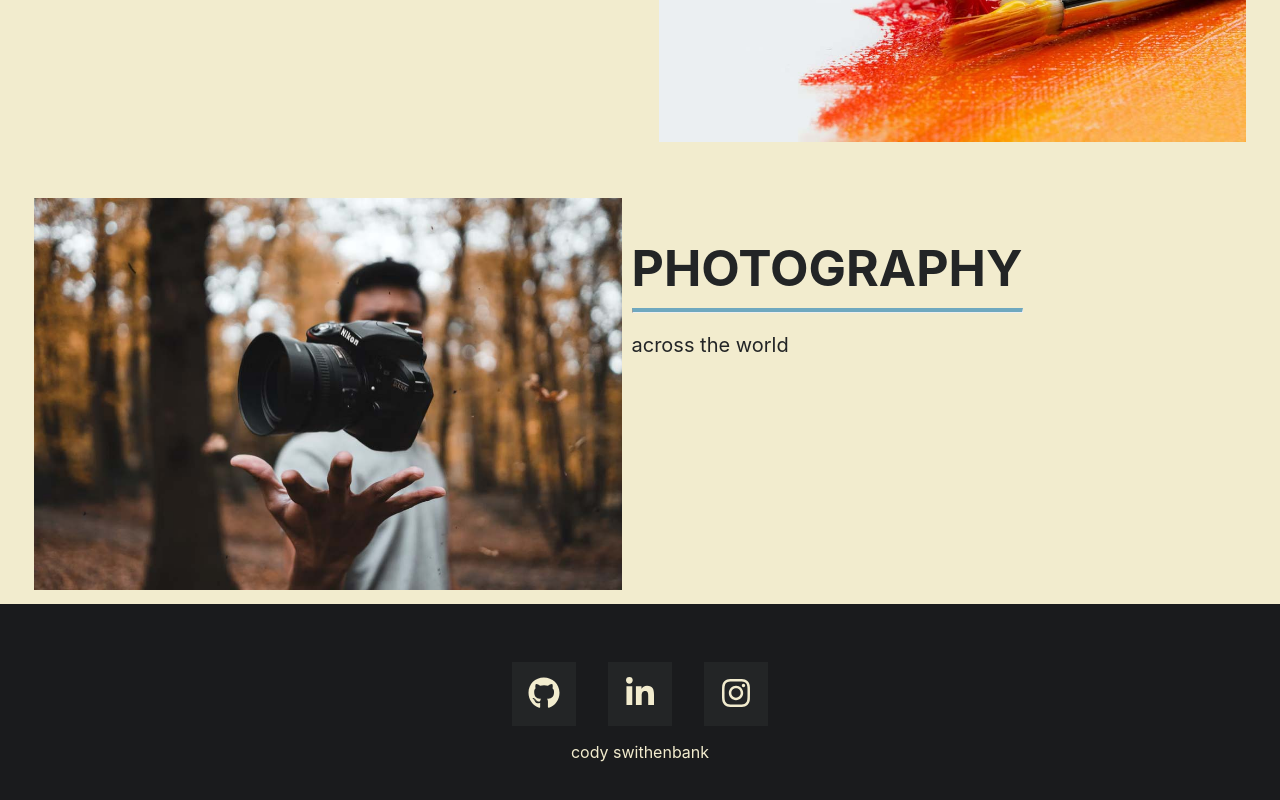
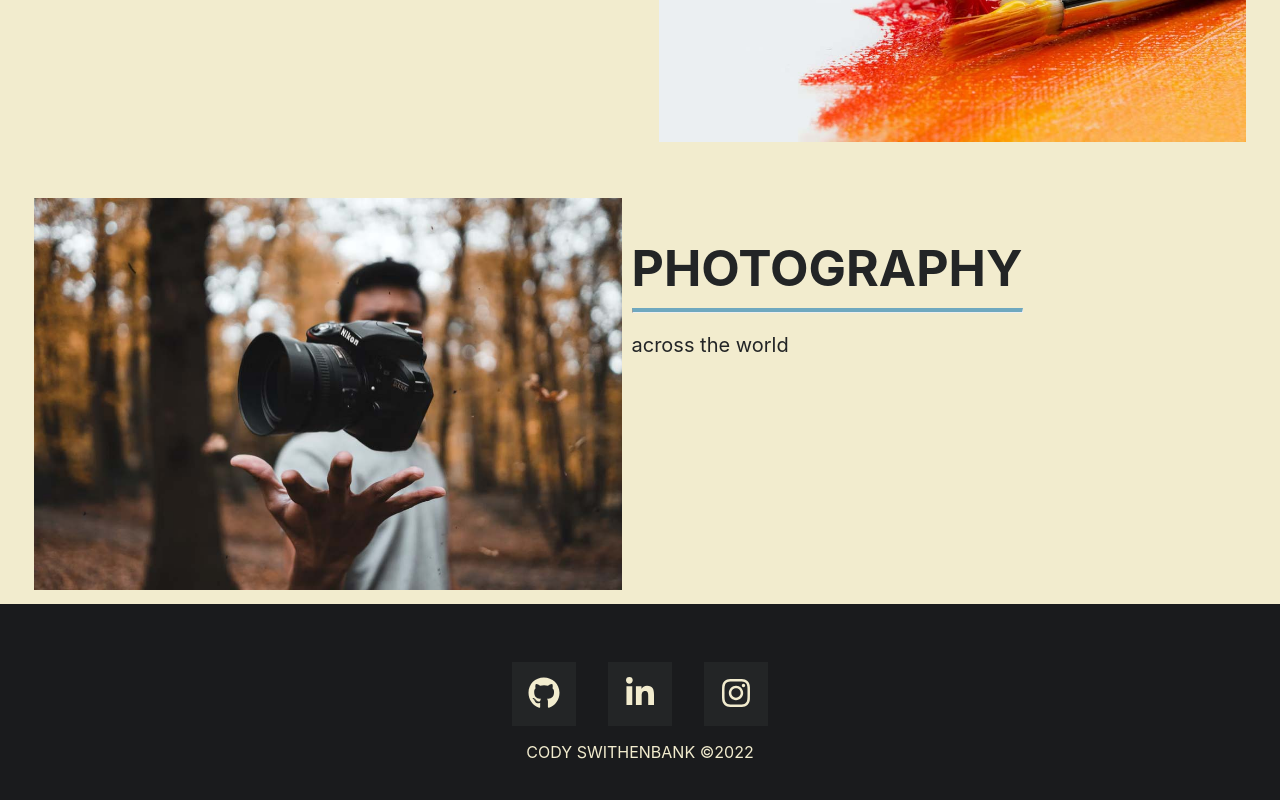
Before and after one commit to cswithen/portfolio, a Next.js app: page / in a window 1280 px wide. Shown: the part 3093-3893 px from the top of the page. Built offline with nearby package versions, Linux system fonts and the light colour scheme.

Commit message:
style: social buttons
added animation to social buttons and added copyright logo

closes #14

```diff
--- a/components/PageFooter.js
+++ b/components/PageFooter.js
@@ -29,7 +29,7 @@ const Footer = ({ socials }) => {
           );
         })}
       </div>
-      <div className={styles.signature}>cody swithenbank</div>
+      <div className={styles.signature}>CODY SWITHENBANK ©2022</div>
     </div>
   );
 };
--- a/styles/Footer.module.css
+++ b/styles/Footer.module.css
@@ -38,6 +38,7 @@
   color: #232526;
   animation: social 3s;
   animation-iteration-count: infinite;
+  border-radius: 25%;
 }
 
 .signature {
```
